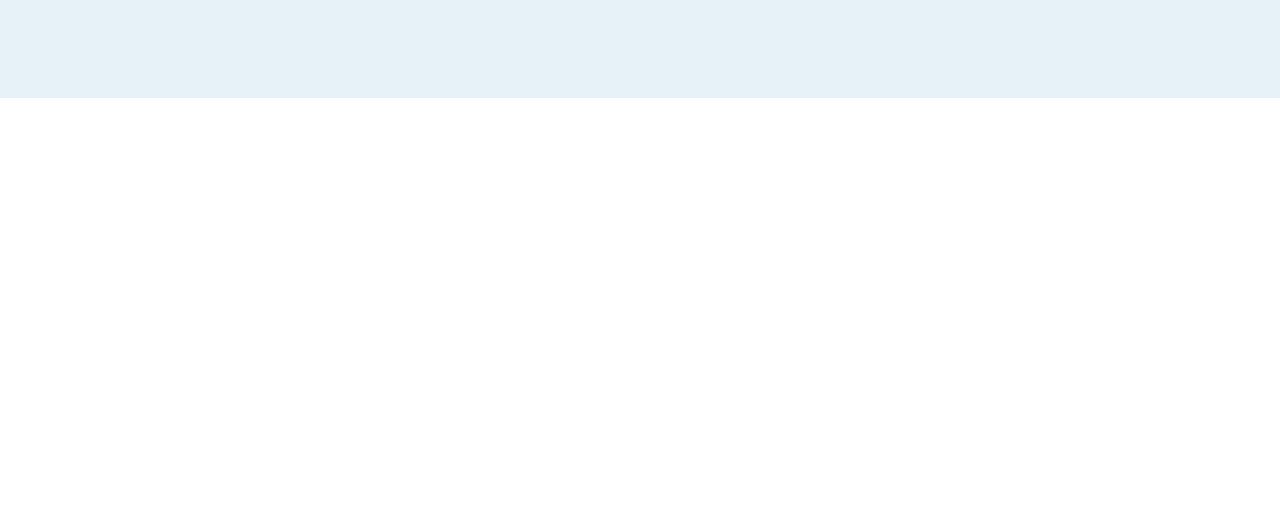
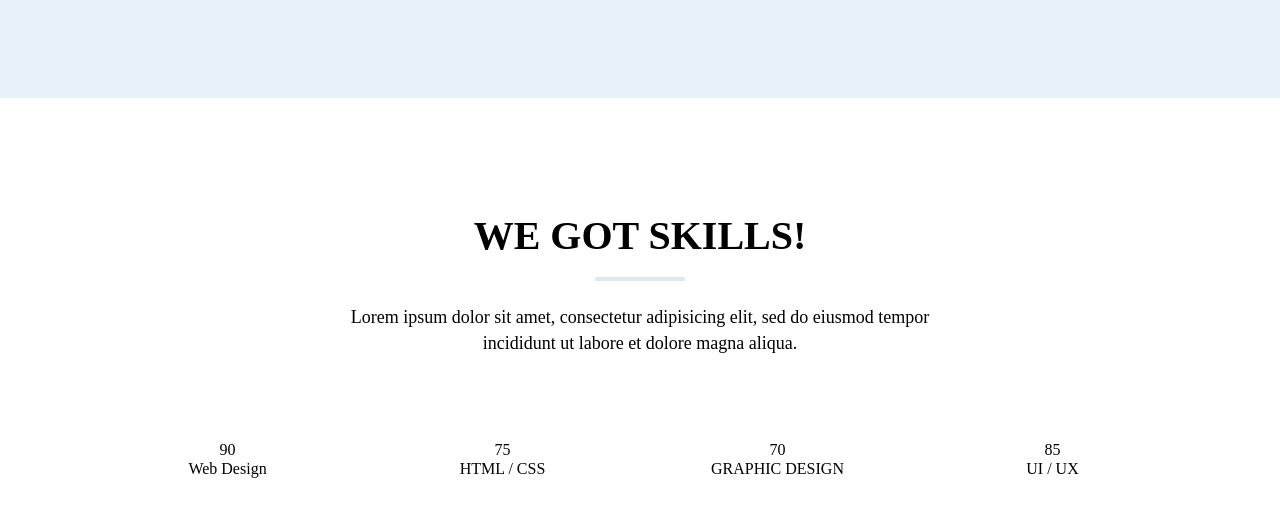
Before and after one commit to alexey1962/cuda, a website: page src/index.html in a window 1280 px wide. Shown: the part 2209-2726 px from the top of the page. Before the commit the page ends 2307 px from the top, so only its background shows below. Drawn offline with nearby package versions, Linux system fonts and the light colour scheme; files that its build step writes are made by us from their sources; files whose address does not match are found by name; a web font is replaced by a local one.

Commit message:
add skills section

```diff
--- a/gulp/version.json
+++ b/gulp/version.json
@@ -1,3 +1,3 @@
 {
-    "main": "20230206215132"
+    "main": "20230209230942"
 }
--- a/src/index.html
+++ b/src/index.html
@@ -3,13 +3,47 @@
 @@include('./files/html/head.html', {
 'title': 'Главная'
 })
+
 <body>
   @@include('./files/html/header.html')
   <main>
     @@include('./files/html/service.html')
     @@include('./files/html/team.html')
+    <section class="skills">
+      <div class="container">
+        <div class="skills-top top">
+          <div class="skills-top__title top__title">WE GOT SKILLS!</div>
+          <div class="skills-top__text top__text">Lorem ipsum dolor sit amet, consectetur adipisicing elit, sed do
+            eiusmod
+            tempor incididunt ut labore et dolore magna aliqua.
+          </div>
+        </div>
+        <div class="skills-bottom">
+          <div class="skills-bottom__item item-skills-bottom">
+            <div class="item-skills-bottom__percent" data-percent="90"></div>
+            <div class="item-skills-bottom__subtitle">Web Design</div>
+          </div>
+          <div class="skills-bottom__item item-skills-bottom">
+            <div class="item-skills-bottom__percent" data-percent="75"></div>
+            <div class="item-skills-bottom__subtitle">HTML / CSS</div>
+          </div>
+          <div class="skills-bottom__item item-skills-bottom">
+            <div class="item-skills-bottom__percent" data-percent="70"></div>
+            <div class="item-skills-bottom__subtitle">GRAPHIC DESIGN</div>
+          </div>
+          <div class="skills-bottom__item item-skills-bottom">
+            <div class="item-skills-bottom__percent" data-percent="85"></div>
+            <div class="item-skills-bottom__subtitle">UI / UX</div>
+          </div>
+        </div>
+      </div>
+      </div>
+      </div>
+      </div>
+    </section>
   </main>
   @@include('./files/html/footer.html')
   <script src="js/app.min.js"></script>
 </body>
+
 </html>
--- a/src/js/app.js
+++ b/src/js/app.js
@@ -5,3 +5,12 @@ flsFunctions.isWebp()
 import Swiper, { Navigation, Pagination } from 'swiper';
 
 const swiper = new Swiper();
+
+//==============================================================================================================================================
+const allPercents = document.querySelectorAll('[data-percent]')
+
+if(allPercents.length > 0) {
+  for (let percent of allPercents) {
+    percent.innerHTML = percent.dataset.percent
+  }
+}
--- /dev/null
+++ b/src/scss/blocks/skills.scss
@@ -0,0 +1,34 @@
+.skills {
+  padding: rem(115) 0;
+}
+
+.skills-top {
+  padding-bottom: rem(85);
+  &__title {
+    &::after {
+      background-color: #dfe8ed;
+    }
+  }
+}
+
+.top {
+
+  &__title {}
+
+  &__text {}
+}
+
+.skills-bottom {
+  display: grid;
+  grid-template-columns: repeat(4, 1fr);
+  justify-items: center;
+  text-align: center;
+  &__item {}
+}
+
+.item-skills-bottom {
+
+  &__percent {}
+
+  &__subtitle {}
+}
--- a/src/scss/style.scss
+++ b/src/scss/style.scss
@@ -524,3 +524,4 @@ template {
 @import './blocks/header';
 @import './blocks/service';
 @import './blocks/team';
+@import './blocks/skills';
```
Also changed, not shown: dist/css/style.min.css, dist/index.html, dist/js/app.min.js. Lines whose indentation alone changed are shown as unchanged.
